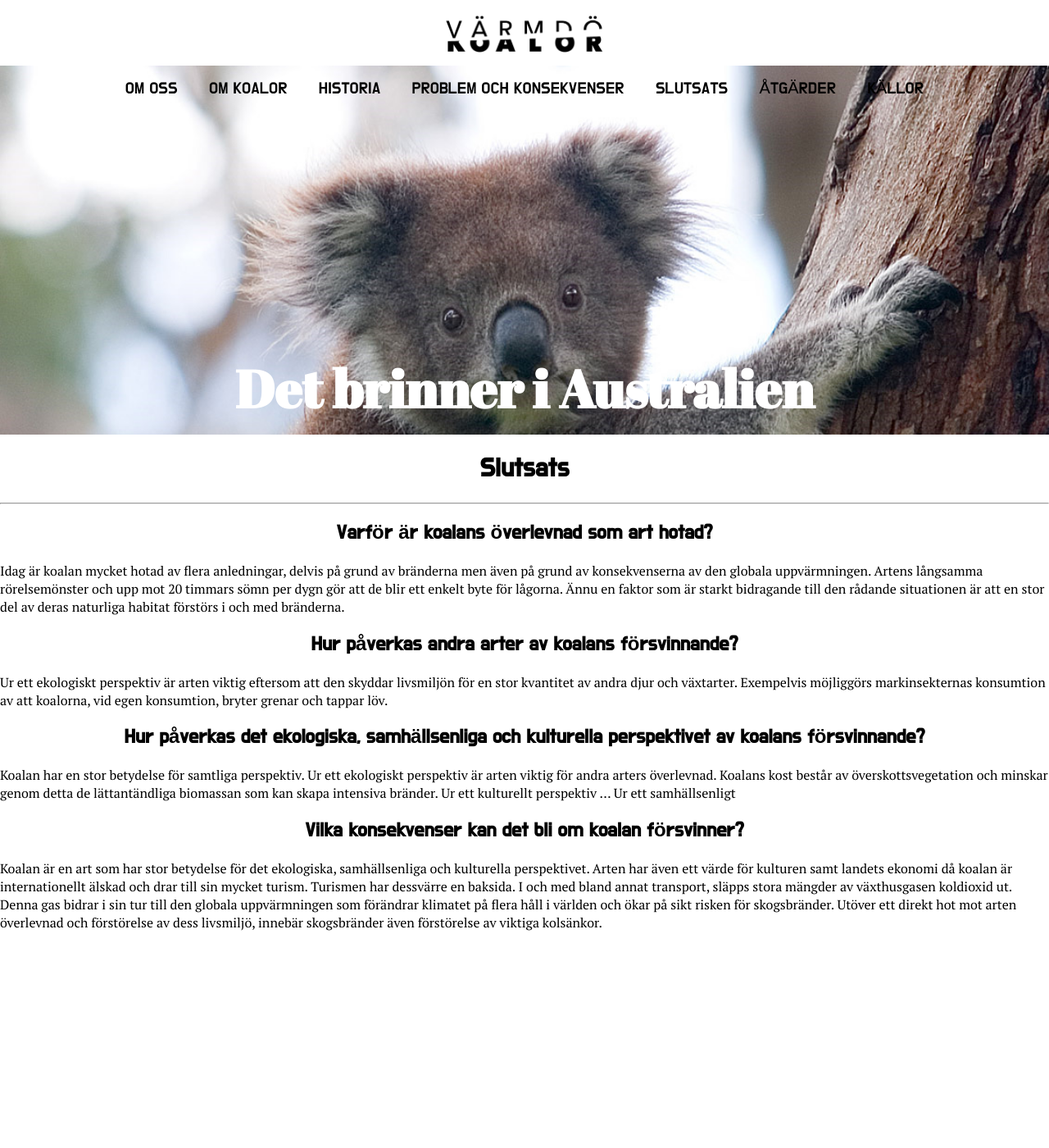
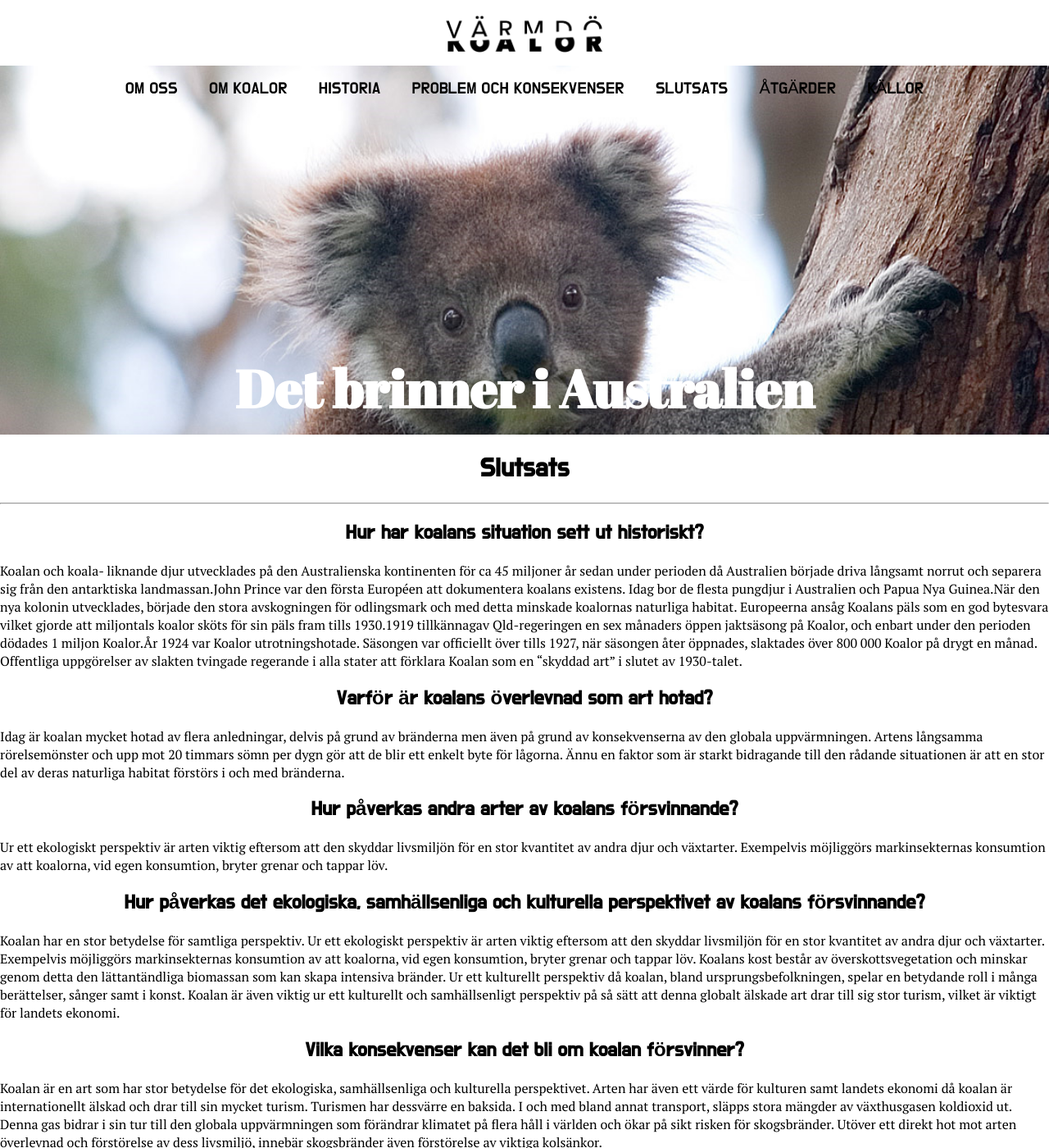
Before and after one commit to limbero/stackars-koalorna, a Jekyll site: the page built from _slutsats/problem.md, in a window 1280 px wide and 1400 px high. Shown: the whole window at 82% size. Built offline with Jekyll 4.4.1, drawn with Linux system fonts in a browser that asks for light colours; comment, search, counter and statistics services are not loaded.

Commit message:
Update problem.md

```diff
--- a/_slutsats/problem.md
+++ b/_slutsats/problem.md
@@ -3,6 +3,9 @@ layout: default
 ---
 # Slutsats
 ---
+## Hur har koalans situation sett ut historiskt?
+Koalan och koala- liknande djur utvecklades på den Australienska kontinenten för ca 45 miljoner år sedan under perioden då Australien började driva långsamt norrut och separera sig från den antarktiska landmassan.John Prince var den första Européen att dokumentera koalans existens. Idag bor de flesta pungdjur i Australien och Papua Nya Guinea.När den nya kolonin utvecklades, började den stora avskogningen för odlingsmark och med detta minskade koalornas naturliga habitat. Europeerna ansåg Koalans päls som en god bytesvara vilket gjorde att miljontals koalor sköts för sin päls fram tills 1930.1919 tillkännagav  Qld-regeringen en sex månaders öppen jaktsäsong på Koalor, och enbart under den perioden dödades 1 miljon Koalor.År 1924 var Koalor utrotningshotade. Säsongen var officiellt över tills 1927, när säsongen åter öppnades, slaktades över 800 000 Koalor på drygt en månad. Offentliga uppgörelser av slakten tvingade regerande i alla stater att förklara Koalan som en "skyddad art" i slutet av 1930-talet.
+
 ## Varför är koalans överlevnad som art hotad?
 
 Idag är koalan mycket hotad av flera anledningar, delvis på grund av bränderna men även på grund av konsekvenserna av den globala uppvärmningen. Artens långsamma rörelsemönster och upp mot 20 timmars sömn per dygn gör att de blir ett enkelt byte för lågorna. Ännu en faktor som är starkt bidragande till den rådande situationen är att en stor del av deras naturliga habitat förstörs i och med bränderna.
@@ -13,9 +16,9 @@ Ur ett ekologiskt perspektiv är arten viktig eftersom att den skyddar livsmilj
 
 ## Hur påverkas det ekologiska, samhällsenliga och kulturella perspektivet av koalans försvinnande?
 
-Koalan har en stor betydelse för samtliga perspektiv. Ur ett ekologiskt perspektiv är arten viktig för andra arters överlevnad. Koalans kost består av överskottsvegetation och minskar genom detta de lättantändliga biomassan som kan skapa intensiva bränder.
-Ur ett kulturellt perspektiv …
-Ur ett samhällsenligt
+Koalan har en stor betydelse för samtliga perspektiv. Ur ett ekologiskt perspektiv är arten viktig eftersom att den skyddar livsmiljön för en stor kvantitet av andra djur och växtarter. Exempelvis möjliggörs markinsekternas konsumtion av att koalorna, vid egen konsumtion, bryter grenar och tappar löv. Koalans kost består av överskottsvegetation och minskar genom detta den lättantändliga biomassan som kan skapa intensiva bränder.
+Ur ett kulturellt perspektiv då koalan, bland ursprungsbefolkningen, spelar en betydande roll i många berättelser, sånger samt i konst. Koalan är även viktig ur ett kulturellt och samhällsenligt perspektiv på så sätt att denna globalt älskade art drar till sig stor turism, vilket är viktigt för landets ekonomi.
+
 
 ## Vilka konsekvenser kan det bli om koalan försvinner?
 
```
